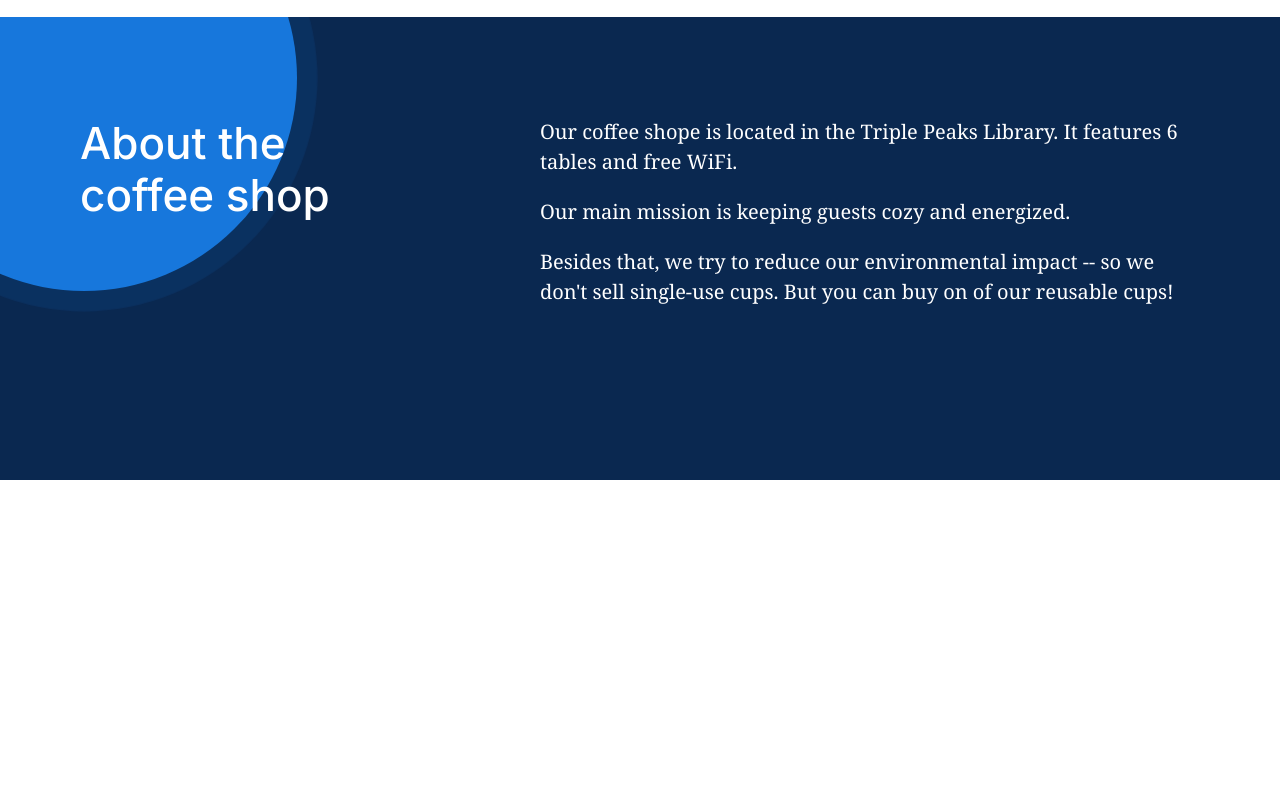
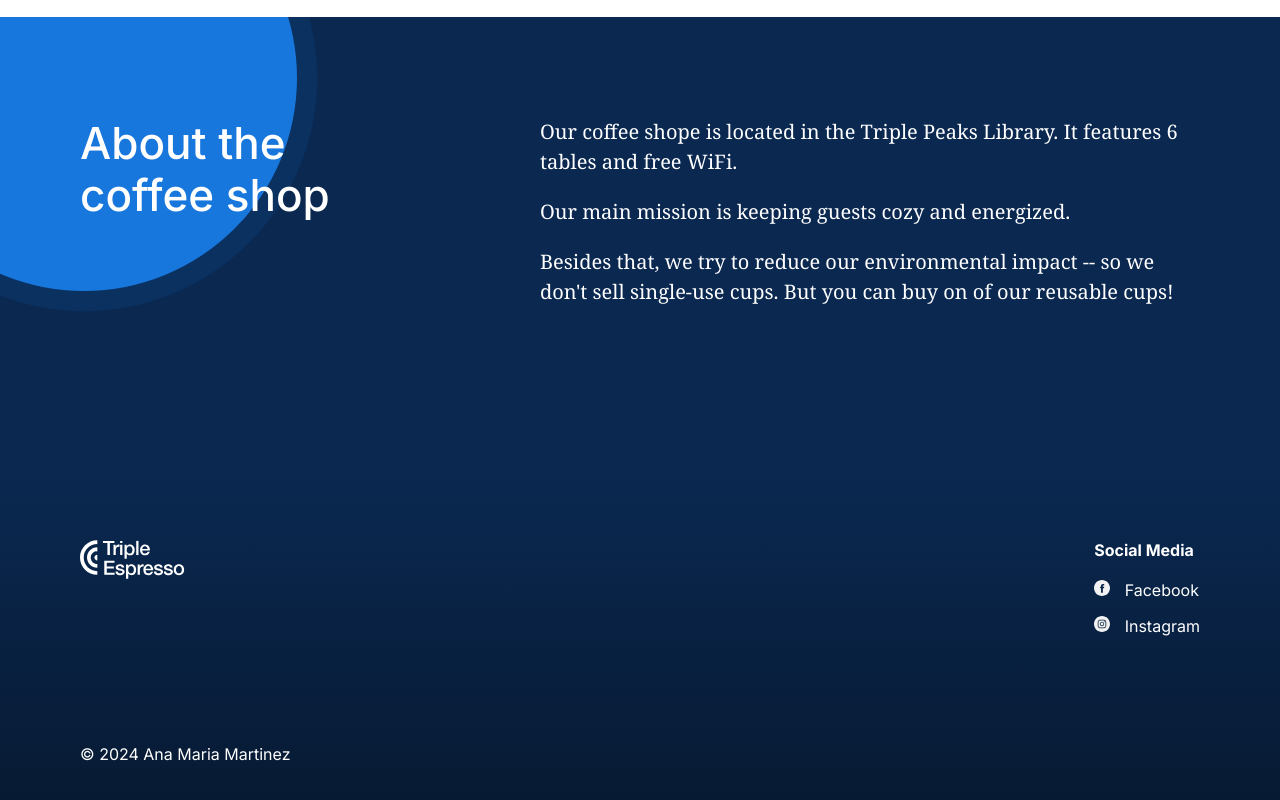
Before and after one commit to anamariamartinez10/se_project_coffeeshop, a plain HTML site: page index.html in a window 1280 px wide. Shown: the part 3924-4724 px from the top of the page. Before the commit the page ends 4404 px from the top, so only its background shows below. Drawn offline with Linux system fonts and the light colour scheme.

Commit message:
added footer

```diff
--- a/blocks/footer.css
+++ b/blocks/footer.css
@@ -0,0 +1,70 @@
+.footer {
+  background: linear-gradient(180deg, #0A2850 0%, #071931 100%);
+  color: #fff;
+  font-size: 16px;
+  line-height: 20px;
+  margin: 0;
+  padding: 60px 80px;
+}
+
+.footer__content {
+  display: flex;
+  justify-content: space-between;
+  margin: 0;
+  padding: 0;
+}
+
+.footer__logo {
+  width: 105px;
+  height: 39px;
+  margin: 0;
+  padding: 0;
+}
+
+.footer__social-heading {
+  font-weight: bold;
+  margin: 0;
+  padding-bottom: 20px;
+}
+
+.footer__list {
+  margin: 0;
+  padding: 0;
+  list-style-type: none;
+  display: flex;
+  flex-direction: column;
+  gap: 16px;
+}
+
+.footer__social-icon {
+  width: 16px;
+  height: 16px;
+}
+
+.footer__social-link {
+  color: #fff;
+  text-decoration: none;
+  padding: 0 0 0 10px;
+  transition: opacity .2s ease-in-out;
+}
+
+.footer__social-link:hover {
+  opacity: 70%;
+}
+
+.footer__copyright {
+  margin: 108px 0 0;
+  color: #fff;
+  text-decoration: none;
+}
+
+.footer__copyright-link {
+  margin: 108px 0 0;
+  color: #fff;
+  text-decoration: none;
+  transition: opacity .2s ease-in-out;
+}
+
+.footer__copyright-link:hover {
+  opacity: 50%;
+}
--- a/blocks/nav.css
+++ b/blocks/nav.css
@@ -28,4 +28,5 @@
 
 .nav__link:hover {
   color: #3F96F3;
+  opacity: 50%;
 }
--- a/index.html
+++ b/index.html
@@ -70,7 +70,6 @@
     <main class="content">
 
       <!-- Recipes Section -->
-
       <section class="recipes" id="recipes">
         <h2 class="recipes__title">Recipes</h2>
         <p class="recipes__subtitle">Check out some recipes we've
@@ -94,7 +93,6 @@
       </section>
 
       <!-- Reservation "Book a table" Section -->
-
       <section class="reservation" id="reservation">
         <h2 class="reservation__title">Book a table</h2>
         <form class="reservation__form form">
@@ -305,7 +303,56 @@
     </main>
 
     <!-- Contacts Section -->
-    <footer class="footer" id="contacts"></footer>
+    <footer class="footer" id="contacts">
+      <div class="footer__content">
+        <img
+          src="./images/logo_coffeeshop_light.svg"
+          alt="Triple Espresso logo"
+          class="footer__logo"
+        />
+        <div class="footer__column">
+          <h4 class="footer__social-heading">Social Media</h4>
+          <ul class="footer__list">
+            <li class="footer__list-item">
+              <img
+                src="./images/facebook_white.svg"
+                alt="Facbook logo"
+                class="footer__social-icon"
+              />
+              <a
+                href="#"
+                target="_blank"
+                class="footer__social-link">
+                Facebook
+              </a>
+            </li>
+            <li class="footer__list-item">
+              <img
+                src="./images/instagram_white.svg"
+                alt="Instagram logo"
+                class="footer__social-icon"
+              />
+              <a
+                href="#"
+                target="_blank"
+                class="footer__social-link">
+                Instagram
+              </a>
+            </li>
+          </ul>
+        </div>
+      </div>
+      <p class="footer__copyright">
+        &copy; 2024
+        <a
+          href="https://anamariamartinez10.github.io/"
+          class="footer__copyright-link"
+          target="blank"
+        >
+          Ana Maria Martinez
+        </a>
+      </p>
+    </footer>
   </div>
 </body>
 </html>
```
